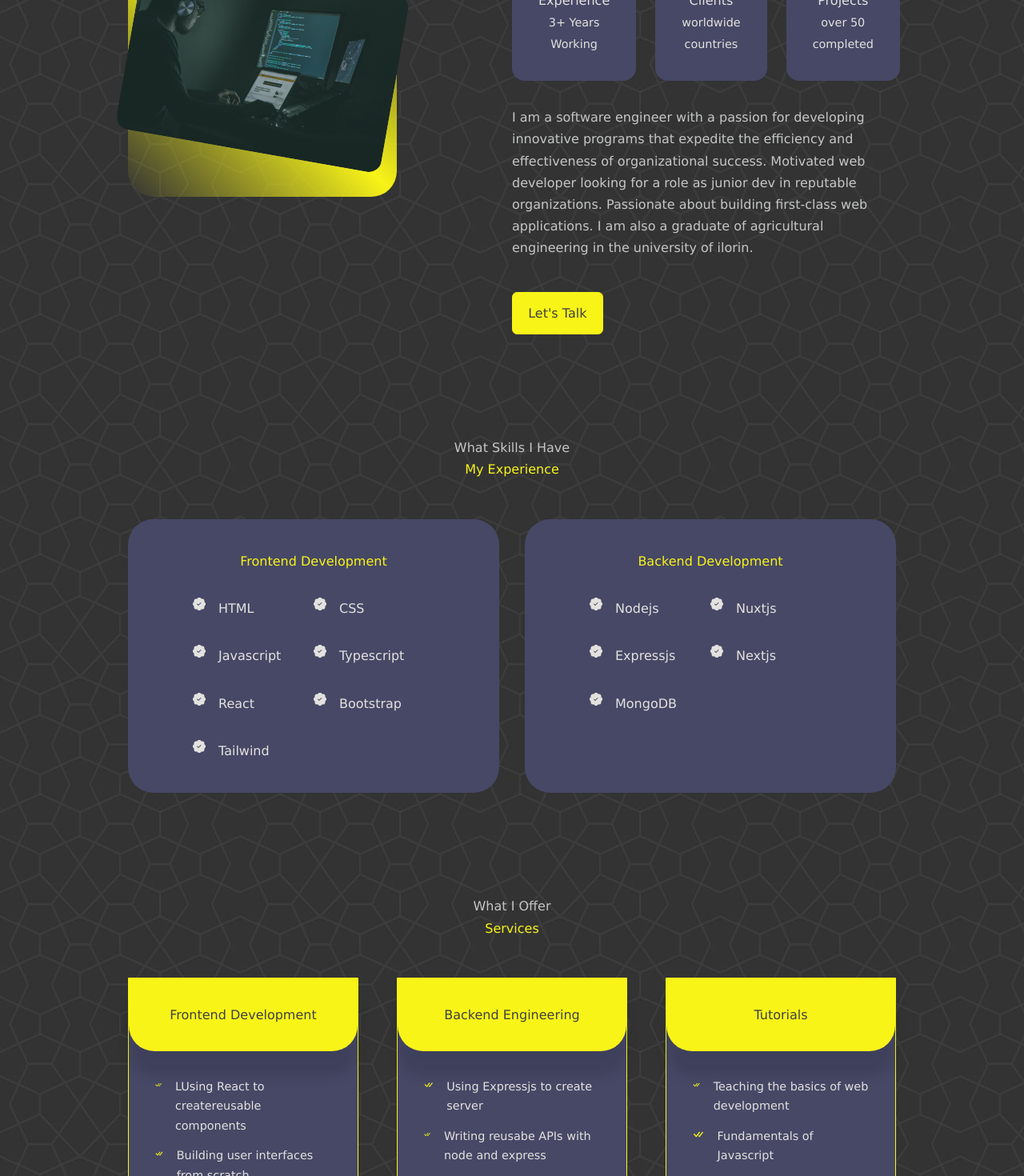
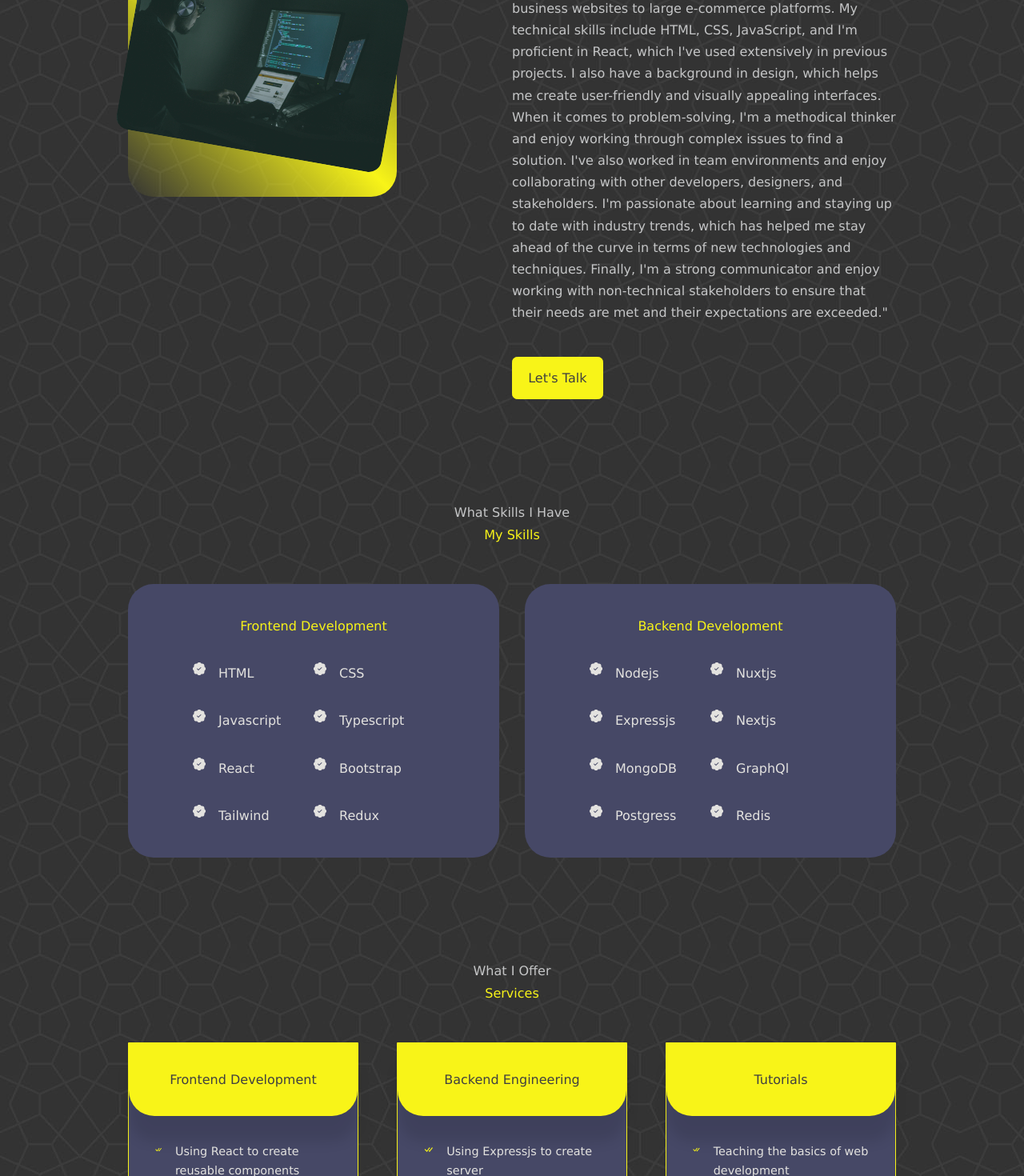
Before and after one commit to rash1234567/shevfolio, a React (Create React App) app: page / in a window 1280 px wide. Shown: the part 1120-2590 px from the top of the page at 80% size. Built offline with nearby package versions, Linux system fonts and the light colour scheme.

Commit message:
added a page for back

```diff
--- /dev/null
+++ b/src/Projects/backend-projects/BackendProj.jsx
@@ -0,0 +1,18 @@
+import React from 'react'
+
+function BackendProj({ img, title, github, demo }) {
+  return (
+      <article className='portfolio__item mt-4 lg:ml-10 md:mx-auto'>
+          <div className='portfolio__item-image md:w-[500px] lg:w-[350px] md:max-h-[230px] max-h-[180px] lg:max-h-[180px] overflow-hidden'>
+              <img src={img} alt="image" />
+          </div>
+          <h3 className='font-bold'>{title}</h3>
+          <div className='portfolio__item-cta flex justify-between'>
+              <a href={github} className='btn' target='_blank'>Github</a>
+              <a href={demo} className='btn btn-primary' id='demo' target='_blank'> <span id='span1'>Live Demo</span> <span id='span2' className='hidden'><i class="fa-solid fa-right-long font-[40px]"></i> <i class="fa-solid fa-right-long font-[40px]"></i> <i class="fa-solid fa-right-long font-[40px]"></i></span> </a>
+          </div>
+      </article>
+  )
+}
+
+export default BackendProj
--- /dev/null
+++ b/src/Projects/backend-projects/backend.jsx
@@ -0,0 +1,24 @@
+import React from 'react'
+import BackendProj from './BackendProj'
+import { Link } from 'react-router-dom'
+import { backendProjects } from './data'
+
+function Backend() {
+  return (
+      <div>
+          <div className="w-[65%] md:w-[60%] flex items-center justify-between mt-2">
+              <Link to='/'><i className="fa-regular fa-circle-left text-3xl md:text-5xl ml-2"></i></Link>
+              <h1 className="text-center text-2xl md:text-4xl">Serverside Projects</h1>
+          </div>
+          <div className="flex-wrap flex items-start p-4">
+              {
+                  backendProjects?.map(datum => {
+                      return <BackendProj key={datum.title} {...datum} />
+                  })
+              }
+          </div>
+      </div>
+  )
+}
+
+export default Backend
--- /dev/null
+++ b/src/Projects/backend-projects/data.js
@@ -0,0 +1 @@
+const backendProjects = [];
--- a/src/components/about/about.jsx
+++ b/src/components/about/about.jsx
@@ -19,7 +19,7 @@ const about = () => {
         </div>
 
       <div className="about__content">
-        <div className='about__cards'>
+        {/* <div className='about__cards'>
           <article className='about__card'>
             <BsAward className='about__icon'/>
             <h5>Experience</h5>
@@ -37,16 +37,14 @@ const about = () => {
             <h5>Projects</h5>
             <small>over 50 completed</small>
           </article>
-        </div>
+        </div> */}
 
         <p>
-         I am a software engineer with a passion
-        for developing innovative programs that expedite the
-        efficiency and effectiveness of organizational success.
-        Motivated web developer looking for a role as
-        junior dev in reputable organizations. Passionate about
-        building first-class web applications.
-         I am also a graduate of agricultural engineering in the university of ilorin.
+            I've been working in the industry for five years and have experience working on a range of projects, from small business websites to large e-commerce platforms. My technical skills include HTML, CSS, JavaScript, and I'm proficient in React, which I've used extensively in previous projects.
+
+            I also have a background in design, which helps me create user-friendly and visually appealing interfaces. When it comes to problem-solving, I'm a methodical thinker and enjoy working through complex issues to find a solution. I've also worked in team environments and enjoy collaborating with other developers, designers, and stakeholders.
+
+            I'm passionate about learning and staying up to date with industry trends, which has helped me stay ahead of the curve in terms of new technologies and techniques. Finally, I'm a strong communicator and enjoy working with non-technical stakeholders to ensure that their needs are met and their expectations are exceeded."
         </p>
 
         <a href="#contact" className='btn btn-primary'>Let's Talk</a>
--- a/src/components/experience/experience.jsx
+++ b/src/components/experience/experience.jsx
@@ -7,7 +7,7 @@ const Experience = () => {
   return (
     <section id='experience'>
       <h5>What Skills I Have</h5>
-      <h2>My Experience</h2>
+      <h2>My Skills</h2>
 
     <div className='container experience__container'>
       <div className='experience__frontend'>
@@ -62,6 +62,13 @@ const Experience = () => {
 
             </div>
           </article>
+          <article className='experience__details'>
+            <BsPatchCheckFill className='experience__details-icons'/>
+            <div>
+              <h4>Redux</h4>
+
+            </div>
+          </article>
         </div>
       </div>
 
@@ -104,6 +111,27 @@ const Experience = () => {
 
             </div>
           </article>
+          <article className='experience__details'>
+            <BsPatchCheckFill className='experience__details-icons'/>
+            <div>
+              <h4>GraphQl</h4>
+
+            </div>
+          </article>
+          <article className='experience__details'>
+            <BsPatchCheckFill className='experience__details-icons'/>
+            <div>
+              <h4>Postgress</h4>
+
+            </div>
+          </article>
+          <article className='experience__details'>
+            <BsPatchCheckFill className='experience__details-icons'/>
+            <div>
+              <h4>Redis</h4>
+
+            </div>
+          </article>
         </div>
       </div>
     </div>
--- a/src/components/portfolio/portfolio.jsx
+++ b/src/components/portfolio/portfolio.jsx
@@ -48,7 +48,10 @@ const portfolio = () => {
           </div>
         </article>
       </div>
-      <div className="w-full flex mt-2"> <Link to='/projects' className='mx-auto text-xl md:text-3xl'>See more <i class="fa-solid fa-right-long"></i></Link></div>
+      <div className="w-full flex mt-2"> <Link to='/projects' className='mx-auto text-xl md:text-2xl'>See more frontend projects <i class="fa-solid fa-right-long"></i></Link></div>
+      <div className='container portfolio__container'>
+        {/* <div className="w-full flex mt-2"> <Link to='/backend-projects' className='mx-auto text-xl md:text-2xl'>See more backend projects <i class="fa-solid fa-right-long"></i></Link></div> */}
+      </div>
     </section>
   )
 }
--- a/src/components/services/services.jsx
+++ b/src/components/services/services.jsx
@@ -17,7 +17,7 @@ const services = () => {
           <ul className='service__list'>
             <li>
               <BsCheckAll className='service__list-icon'/>
-              <p>LUsing React to createreusable components</p>
+              <p>Using React to create reusable components</p>
             </li>
             <li>
               <BsCheckAll className='service__list-icon'/>
--- a/src/index.js
+++ b/src/index.js
@@ -5,6 +5,7 @@ import "./index.css";
 import { BrowserRouter as Router } from 'react-router-dom';
 import {Routes,Route} from 'react-router-dom';
 import Projects from './Projects/Projects'
+import Backend from './Projects/backend-projects/backend';
 
 const root = ReactDOM.createRoot(document.getElementById('root'));
 root.render(
@@ -13,6 +14,7 @@ root.render(
         <Routes>
             <Route path="/" element={<App/>}/>
             <Route path="/projects" element={<Projects/>}/>
+            <Route path="/backend-projects" element={<Backend/>}/>
         </Routes>
     </Router>
   </React.StrictMode>
```
